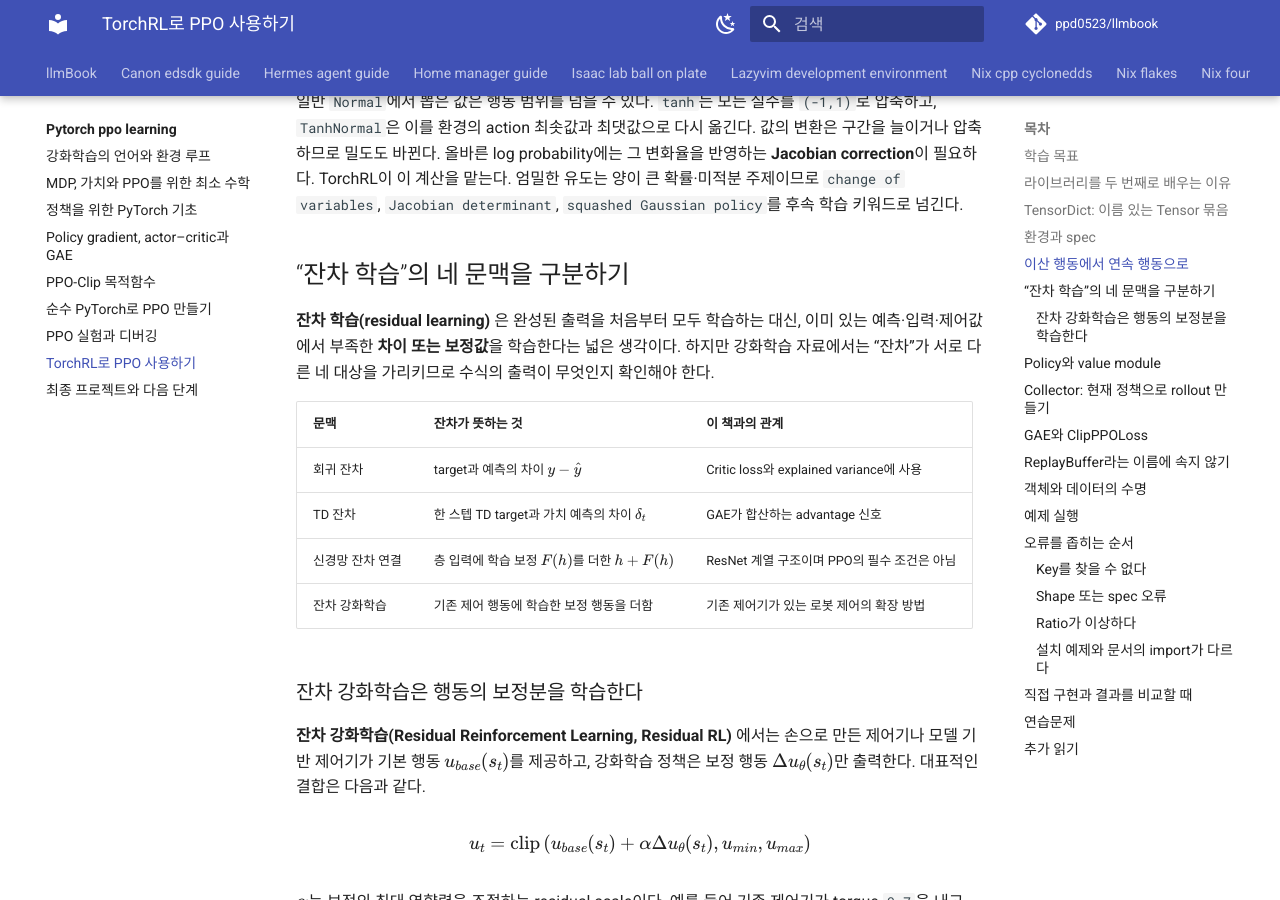
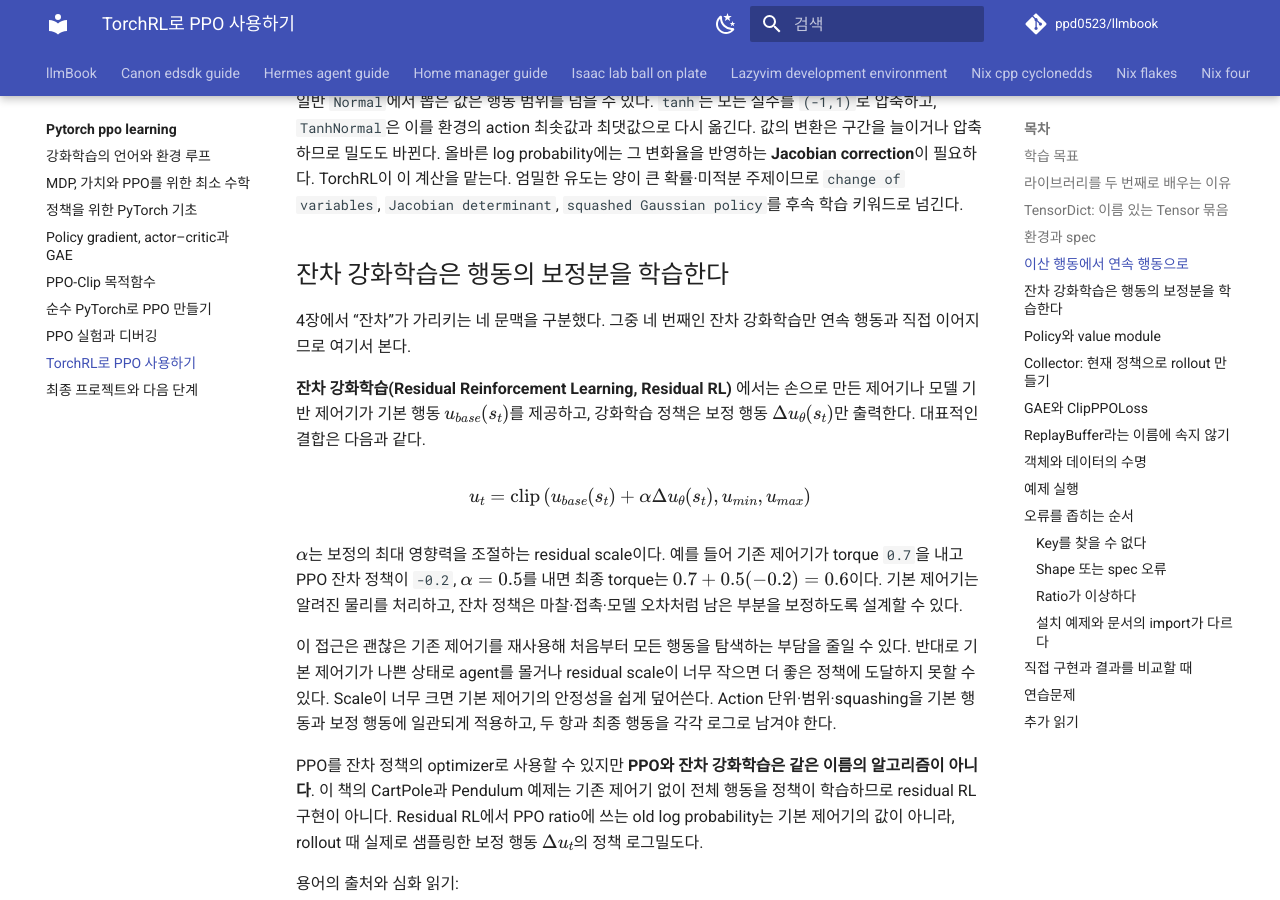
Before and after one commit to ppd0523/llmbook, an MkDocs documentation site: the page built from docs/pytorch-ppo-learning/08-use-ppo-with-torchrl.md, in a window 1280 px wide and 900 px high, scrolled down 3674 px. Built offline with MkDocs 1.6.1 and Material for MkDocs 9.7.7, drawn with Linux system fonts in a browser that asks for light colours; comment, search, counter and statistics services are not loaded; some of the changed text lies outside the part shown.

Commit message:
docs: move the residual terminology table to the GAE chapter
"잔차"의 네 문맥을 구분하는 표가 8장(TorchRL)에 있어, TD 잔차가 처음
등장하는 4장보다 네 장 뒤에서야 혼동이 해소됐다. 혼동이 생기는 자리에서
답하도록 표를 4장의 TD 잔차 절 바로 뒤로 옮긴다.

연속 행동과 직접 이어지는 잔차 강화학습은 8장에 남기고 절 수준을 올린다.
용어 체계 자체는 바꾸지 않았다. 2장 경고문과 index의 완료 기준, 4·8장
학습 목표를 옮긴 위치에 맞춘다.

검증: mkdocs build --strict 통과.

Co-Authored-By: Claude Opus 5 <noreply@anthropic.com>

```diff
--- a/docs/pytorch-ppo-learning/08-use-ppo-with-torchrl.md
+++ b/docs/pytorch-ppo-learning/08-use-ppo-with-torchrl.md
@@ -10,7 +10,7 @@
 2. 직접 만든 rollout loop를 collector와 임시 replay buffer에 대응한다.
 3. `ProbabilisticActor`, `ValueOperator`, `GAE`, `ClipPPOLoss`를 조립한다.
 4. 이산 행동 정책과 연속 행동 정책의 차이를 구분한다.
-5. 회귀 잔차, TD 잔차, 신경망 잔차 연결, 잔차 강화학습을 구분한다.
+5. 잔차 강화학습이 기본 제어기와 보정 정책을 어떻게 결합하는지 설명한다.
 6. TorchRL 코드에서 자주 생기는 key·shape·버전 오류를 좁힌다.
 
 ## 라이브러리를 두 번째로 배우는 이유
@@ -109,18 +109,9 @@ CartPole 정책은 두 행동의 logits를 출력하고 `Categorical`에서 정
 
 일반 `Normal`에서 뽑은 값은 행동 범위를 넘을 수 있다. `tanh`는 모든 실수를 `(-1,1)`로 압축하고, `TanhNormal`은 이를 환경의 action 최솟값과 최댓값으로 다시 옮긴다. 값의 변환은 구간을 늘이거나 압축하므로 밀도도 바뀐다. 올바른 log probability에는 그 변화율을 반영하는 **Jacobian correction**이 필요하다. TorchRL이 이 계산을 맡는다. 엄밀한 유도는 양이 큰 확률·미적분 주제이므로 `change of variables`, `Jacobian determinant`, `squashed Gaussian policy`를 후속 학습 키워드로 넘긴다.
 
-## “잔차 학습”의 네 문맥을 구분하기
+## 잔차 강화학습은 행동의 보정분을 학습한다
 
-**잔차 학습(residual learning)** 은 완성된 출력을 처음부터 모두 학습하는 대신, 이미 있는 예측·입력·제어값에서 부족한 **차이 또는 보정값**을 학습한다는 넓은 생각이다. 하지만 강화학습 자료에서는 “잔차”가 서로 다른 네 대상을 가리키므로 수식의 출력이 무엇인지 확인해야 한다.
-
-| 문맥 | 잔차가 뜻하는 것 | 이 책과의 관계 |
-|---|---|---|
-| 회귀 잔차 | target과 예측의 차이 $y-\hat y$ | Critic loss와 explained variance에 사용 |
-| TD 잔차 | 한 스텝 TD target과 가치 예측의 차이 $\delta_t$ | GAE가 합산하는 advantage 신호 |
-| 신경망 잔차 연결 | 층 입력에 학습 보정 $F(h)$를 더한 $h+F(h)$ | ResNet 계열 구조이며 PPO의 필수 조건은 아님 |
-| 잔차 강화학습 | 기존 제어 행동에 학습한 보정 행동을 더함 | 기존 제어기가 있는 로봇 제어의 확장 방법 |
-
-### 잔차 강화학습은 행동의 보정분을 학습한다
+4장에서 “잔차”가 가리키는 네 문맥을 구분했다. 그중 네 번째인 잔차 강화학습만 연속 행동과 직접 이어지므로 여기서 본다.
 
 **잔차 강화학습(Residual Reinforcement Learning, Residual RL)** 에서는 손으로 만든 제어기나 모델 기반 제어기가 기본 행동 $u_{base}(s_t)$를 제공하고, 강화학습 정책은 보정 행동 $\Delta u_\theta(s_t)$만 출력한다. 대표적인 결합은 다음과 같다.
 
--- a/docs/pytorch-ppo-learning/index.md
+++ b/docs/pytorch-ppo-learning/index.md
@@ -55,11 +55,11 @@ Stanford 과정은 policy gradient 전에 tabular planning과 Q-learning도 깊
 | 1 | [강화학습의 언어와 환경 루프](./01-reinforcement-learning-mental-model.md) | CartPole 한 transition을 관측·행동·보상·종료로 설명한다. | 3–4시간 |
 | 2 | [MDP, 가치와 PPO를 위한 최소 수학](./02-mdp-value-and-math.md) | return과 Bellman 관계를 계산하고 TD 오차·잔차와 최적화 수학을 설명한다. | 5–7시간 |
 | 3 | [정책을 위한 PyTorch 기초](./03-pytorch-for-policies.md) | actor·critic 출력 shape와 `Categorical` 로그확률의 gradient를 추적한다. | 5–7시간 |
-| 4 | [Policy gradient, actor–critic과 GAE](./04-policy-gradient-and-gae.md) | TD 잔차와 GAE를 계산해 행동 확률의 업데이트 방향을 판단한다. | 6–8시간 |
+| 4 | [Policy gradient, actor–critic과 GAE](./04-policy-gradient-and-gae.md) | TD 잔차와 GAE를 계산해 행동 확률의 업데이트 방향을 판단하고 “잔차”의 네 문맥을 구분한다. | 6–8시간 |
 | 5 | [PPO-Clip 목적함수](./05-ppo-clipped-objective.md) | advantage 부호에 따른 clipping 결과와 on-policy batch 생명주기를 설명한다. | 5–7시간 |
 | 6 | [순수 PyTorch로 PPO 만들기](./06-build-ppo-with-pytorch.md) | CartPole 학습을 실행하고 코드의 각 tensor를 수식에 대응시킨다. | 8–12시간 |
 | 7 | [PPO 실험과 디버깅](./07-debug-and-experiment.md) | KL, clip fraction, entropy, value loss로 실패 원인을 분류한다. | 5–8시간 |
-| 8 | [TorchRL로 PPO 사용하기](./08-use-ppo-with-torchrl.md) | 잔차 용어를 구분하고 직접 구현을 TorchRL 환경·collector·GAE·loss module에 대응시킨다. | 6–9시간 |
+| 8 | [TorchRL로 PPO 사용하기](./08-use-ppo-with-torchrl.md) | 직접 구현을 TorchRL 환경·collector·GAE·loss module에 대응시키고 잔차 강화학습의 결합 방식을 설명한다. | 6–9시간 |
 | 9 | [최종 프로젝트와 다음 학습](./09-final-project-and-next-steps.md) | 여러 seed의 기준 실험과 변경 실험을 비교해 재현 보고서를 만든다. | 8–12시간 |
 
 ## 실습 자료
```
Also changed, not shown: docs/pytorch-ppo-learning/02-mdp-value-and-math.md (+1 -1 lines), docs/pytorch-ppo-learning/04-policy-gradient-and-gae.md (+14 -0 lines).
